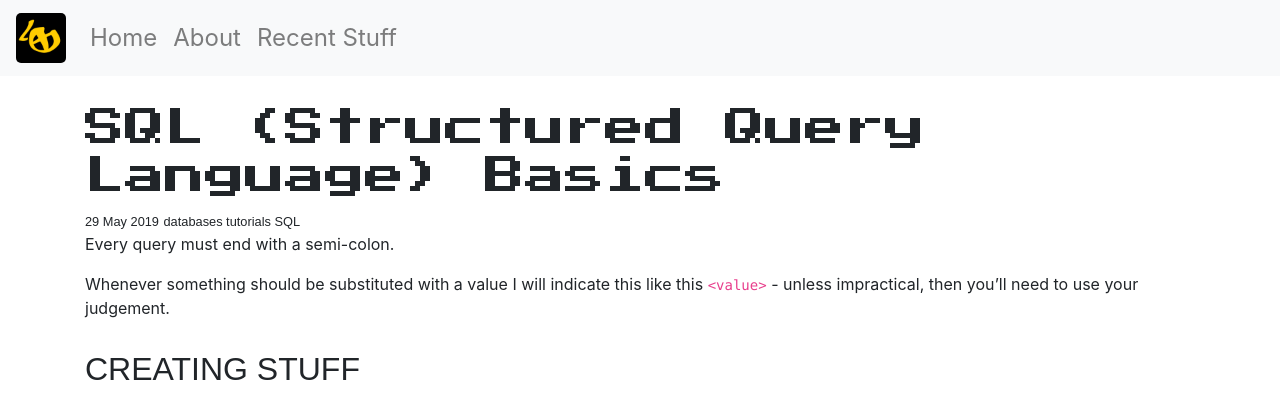
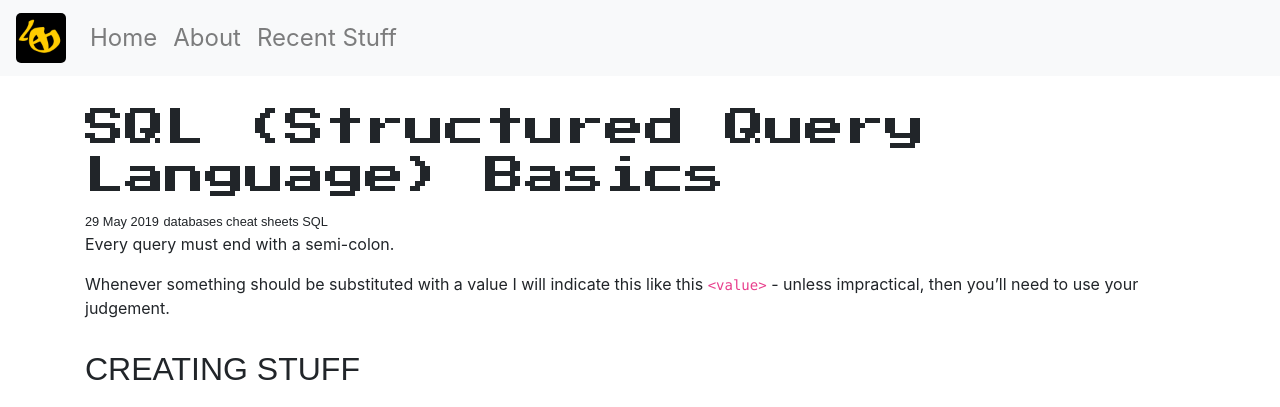
Before and after one commit to DewofyourYouth/DewofyourYouth.github.io, a Jekyll site: the page built from _posts/2019-05-29-basis -sql-cheatsheet.md, in a window 1280 px wide and 900 px high. Shown: the top 407 px of the window. Built offline with Jekyll 4.4.1, drawn with Linux system fonts in a browser that asks for light colours; nearby versions of some CDN libraries; some web fonts are replaced; comment, search, counter and statistics services are not loaded.

Commit message:
categories

```diff
--- a/_posts/2019-05-29-basis -sql-cheatsheet.md
+++ b/_posts/2019-05-29-basis -sql-cheatsheet.md
@@ -5,9 +5,13 @@ date: 2019-05-29
 comments: true
 categories:
   - databases
-  - tutorials
+  - cheat sheets
   - SQL
-tags: [SQL, databases, basics]
+tags:
+  - SQL
+  - basics
+  - databases
+  - cheat sheets
 ---
 
 Every query must end with a semi-colon.
```
